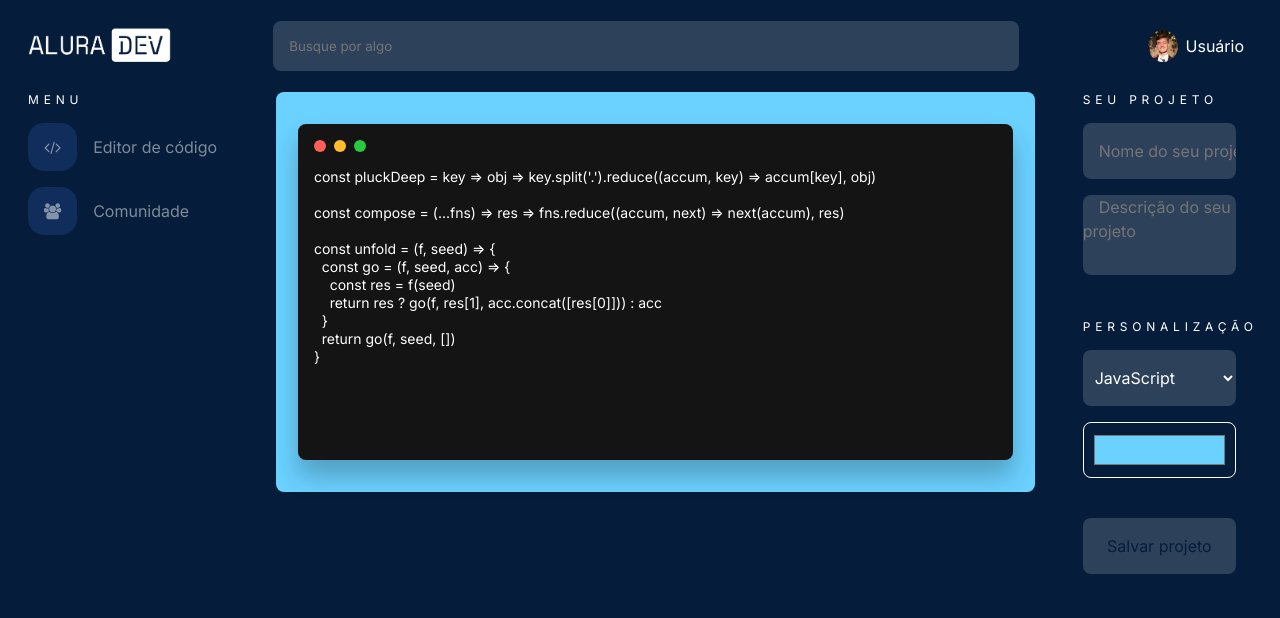
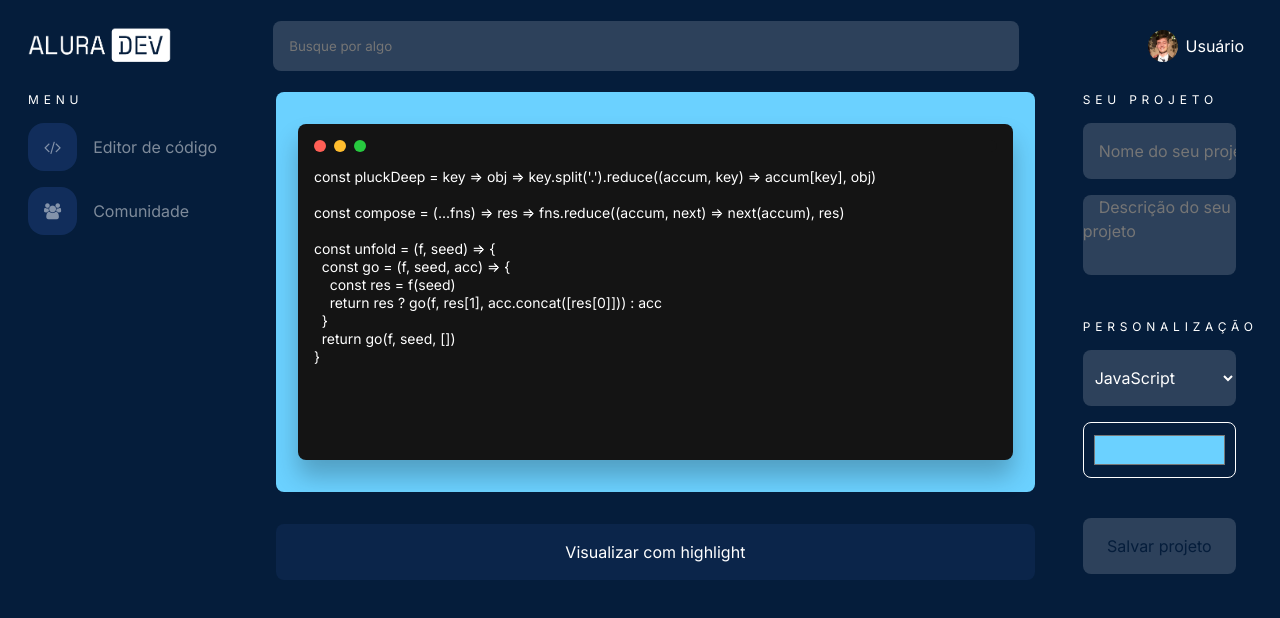
Before and after one commit to FelipePilz/alura-challenge-frontend, an Angular app: page / in a window 1280 px wide. Shown: the top 618 px of the page. Built offline with nearby package versions, Linux system fonts and the light colour scheme.

Commit message:
Adicionado botão de highlight no  code-editor

```diff
--- a/src/app/components/code-editor/code-editor.component.html
+++ b/src/app/components/code-editor/code-editor.component.html
@@ -23,6 +23,7 @@ const unfold = (f, seed) => {
           >
         </div>
       </div>
+      <button type="#">Visualizar com highlight</button>
     </div>
     <div class="form">
       <section class="inputs">
--- a/src/app/components/code-editor/code-editor.component.scss
+++ b/src/app/components/code-editor/code-editor.component.scss
@@ -69,6 +69,26 @@ form {
           outline: none;
         }
       }
+    }
+
+    button {
+      margin-top: 32px;
+      width: 95%;
+      height: 56px;
+      border-radius: 8px;
+      cursor: pointer;
+      font-size: 16px;
+      line-height: 24px;
+      background-color: rgba(80, 129, 251, 0.08);
+      border: none;
+    }
+
+    button:hover {
+      background-color: rgba(80, 129, 251, 0.16);
+    }
+
+    button:active {
+      border: 4px solid rgba(80, 129, 251, 0.24);
     }
   }
 
```
